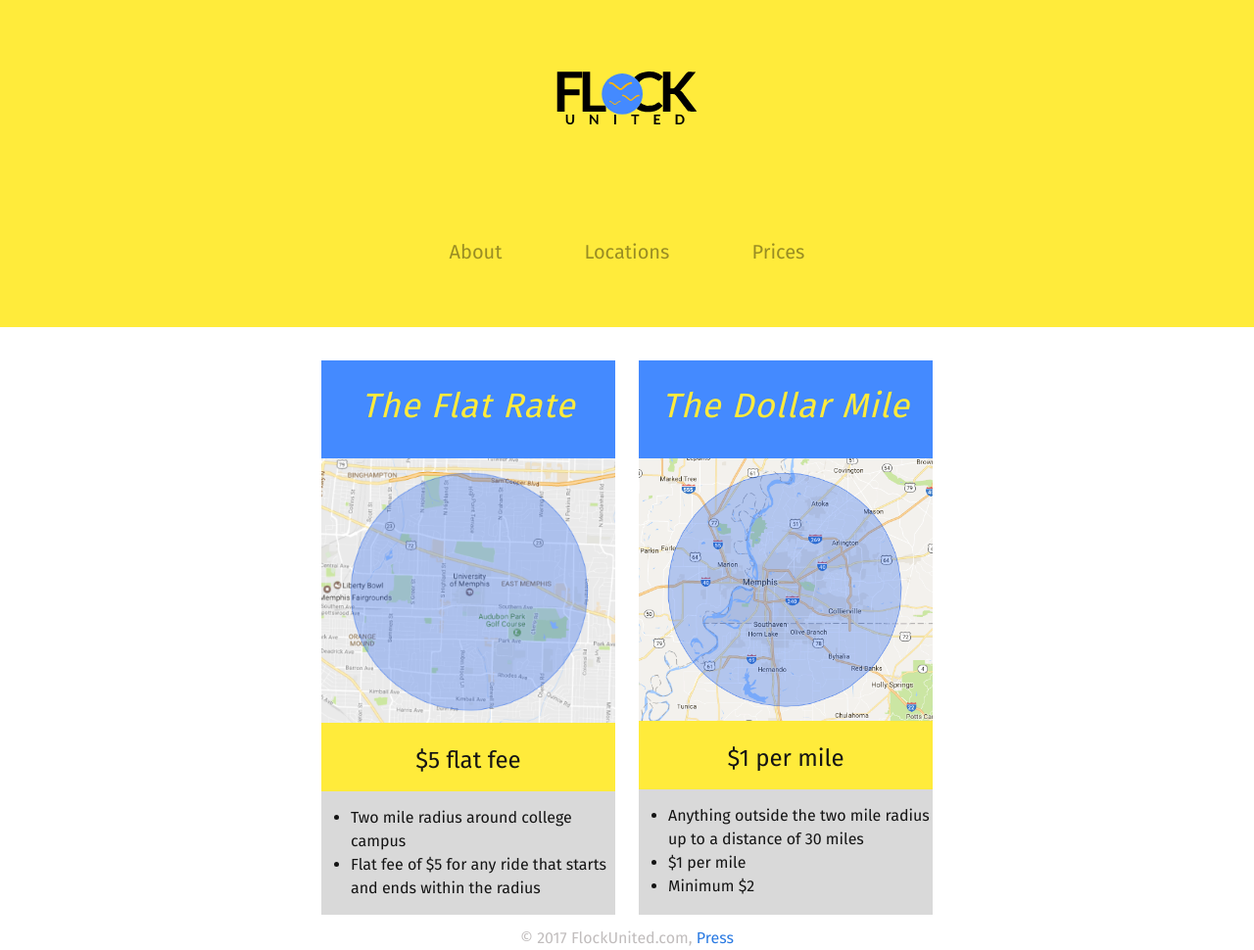
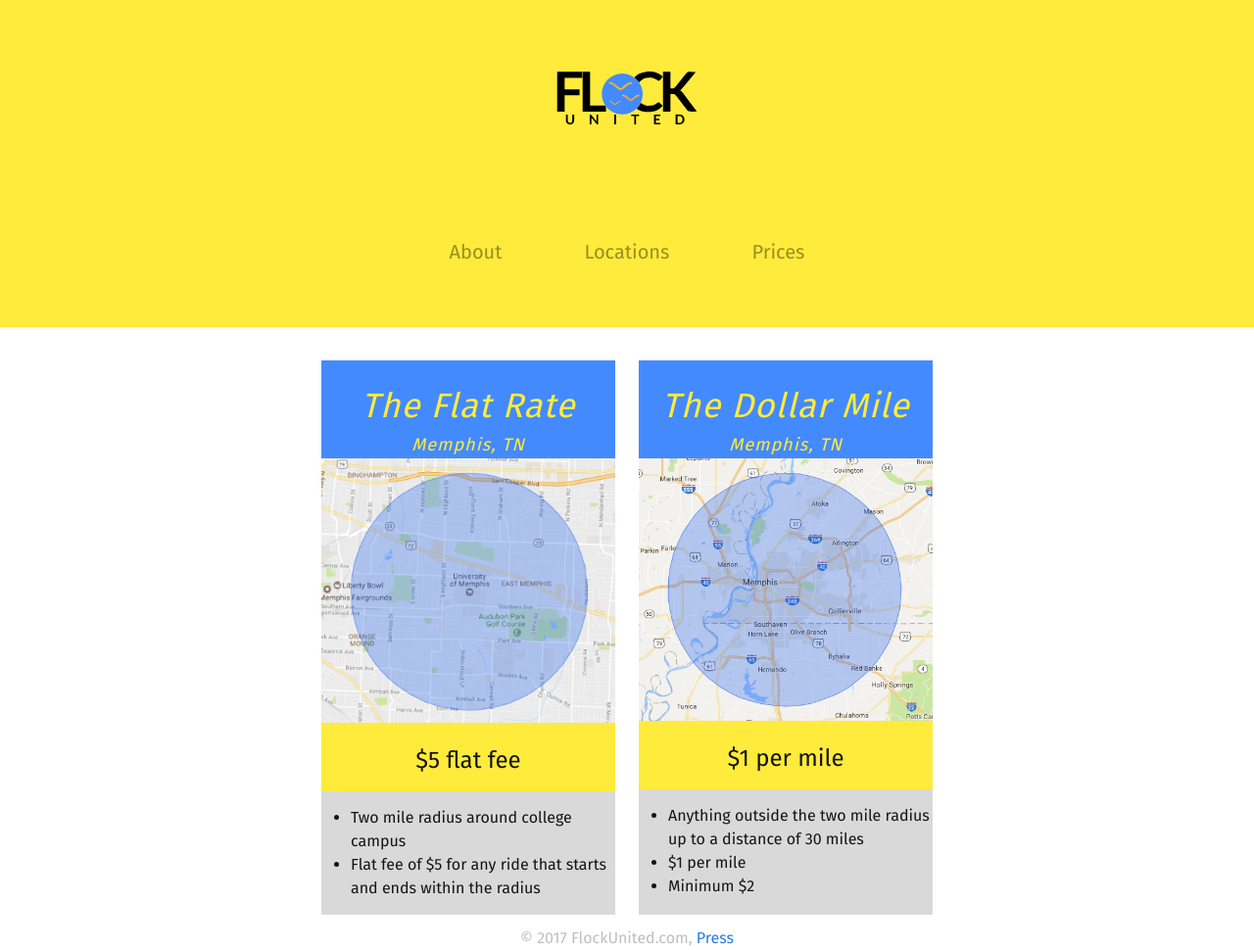
Before and after one commit to FlockUnited/flockunited.com, a Jekyll site: the page built from _pages/prices.html, in a window 1280 px wide. Shown: the whole page at 98% size. Built offline with Jekyll 4.4.1, drawn with Linux system fonts in a browser that asks for light colours; nearby versions of some CDN libraries.

Commit message:
minor changes to locations page, reverted about page, and made the front page text 1sec faster

```diff
--- a/_layouts/home.html
+++ b/_layouts/home.html
@@ -44,7 +44,7 @@
     // ANIMATE AND LOOP
     (function loop(){
       $self.animate({ width: $words.eq( c ).width() });
-      $words.stop().fadeOut().eq(c).fadeIn().delay(4000).show(0, loop);
+      $words.stop().fadeOut().eq(c).fadeIn().delay(3000).show(0, loop);
       c = ++c % tot;
     }());
 
--- a/_pages/about.html
+++ b/_pages/about.html
@@ -11,14 +11,14 @@
 <div class="profiles">
       {% assign sorted = (site.profiles| sort: 'weight') | reverse %}
       {% for profile in sorted %}
-    <div onmouseover="document.getElementById('{{ profile.weight }}').style.opacity = '1.0';" onmouseout="document.getElementById('{{ profile.weight }}').style.opacity = '0.0';" class="profile">
+    <div class="profile">
         <div style="background: url('{{ profile.image }}');     background-size: cover;" class="profile-img"></div>
-        <div id="{{ profile.weight }}" class="inner-profile">
+
         <h3 class="profile-heading">{{ profile.name }}{% if profile.title != nil %}<br><span class="title">{{ profile.title }}</span>{% endif %}{% if profile.location != nil %}<br><span>{{ profile.location }}</span>{% endif %}</h3>
         <div class="profile-content">
             <p>{{ profile.content }}</p>
         </div>
-      </div>
+
     </div>
 {% endfor %}
 </div>
--- a/_pages/prices.html
+++ b/_pages/prices.html
@@ -9,7 +9,7 @@
 ---
 <div class="packages">
   <div class="package">
-    <h1 class="package-title">The Flat Rate</h1>
+    <h1 class="package-title">The Flat Rate<span>Memphis, TN</span></h1>
     <img src="/images/flatmap.png">
       <h2 class="package-price">$5 flat fee</h2>
     <ul class="package-features">
@@ -20,7 +20,7 @@
 </div>
 
 <div class="package">
-  <h1 class="package-title">The Dollar Mile</h1>
+  <h1 class="package-title">The Dollar Mile<span>Memphis, TN</span></h1>
   <img src="/images/bigmap.png">
   <h2 class="package-price">$1 per mile</h2>
   <ul class="package-features">
--- a/_sass/_base.scss
+++ b/_sass/_base.scss
@@ -376,10 +376,6 @@
     margin-bottom: 35px;
 }
 
-div.profile:nth-child(odd) .profile-img {
-  top: inherit;
-  bottom: 0;
-}
 .profile::after {
     clear: both;
 }
@@ -388,31 +384,13 @@
     margin-left: -5px;
     margin-right: -5px;
     width: 188px;
-    height: 300px;
+    height: 400px;
     padding: 12px;
-}
-
-.inner-profile {
-    position: absolute;
-    top: 0;
-    background-color: white;
-    padding: 12px;
-    height: 300px;
-    font-size: 15px;
-    opacity: 0.0;
-    z-index: 100;
-    -webkit-transition: all 500ms ease-in-out;
-    -moz-transition: all 500ms ease-in-out;
-    -ms-transition: all 500ms ease-in-out;
-    -o-transition: all 500ms ease-in-out;
-    transition: all 500ms ease-in-out;
 }
 
 .profile-img {
     border-radius: 100%;
     display: block;
-    position: absolute;
-    top: 0;
     margin-bottom: 20px;
     width: 160px;
     height: 160px;
@@ -423,8 +401,8 @@
     margin: 0 auto;
 }
 
-.profile-img:hover  + .inner-profile {
-    opacity: 1.0;
+.profile-img:hover {
+    transform: rotateZ(3deg);
 }
 
 .profile .title {
@@ -505,7 +483,9 @@
 }
 
 .package span {
-    font-size: 12px;
+    font-size: 18px;
+    width: 100%;
+    display: block;
 }
 
 .package-features {
@@ -585,13 +565,11 @@
         width: 80%;
     }
 }
-
 @include media-query(1360px) {
     .profile-img {
         position: relative;
     }
 }
-
 @include media-query($on-palm) {
     .inner-header {
         align-items: center;
@@ -716,17 +694,20 @@
     .package h1 {
         font-size: 42px;
     }
-    .inner-profile{
+
+    .inner-profile {
         position: relative;
         border: none;
         opacity: 1.0!important;
     }
-    .profile{
+
+    .profile {
         width: 100%;
         max-width: 100%;
         margin: 0 auto;
     }
-    .profiles{
+
+    .profiles {
         width: 100%;
         display: block;
         margin: 0 auto;
```
Lines whose indentation alone changed are shown as unchanged.
